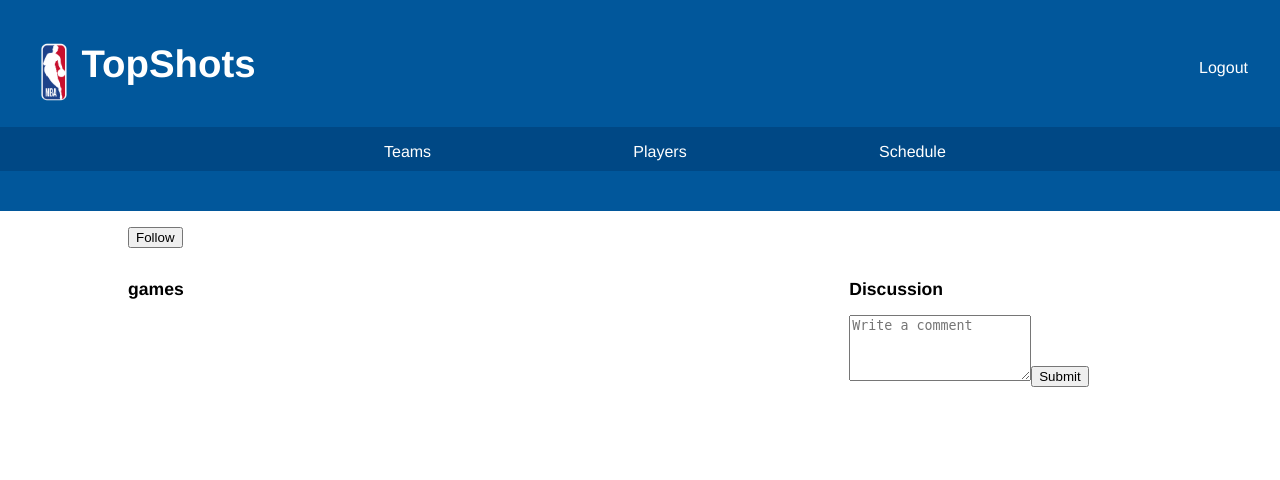
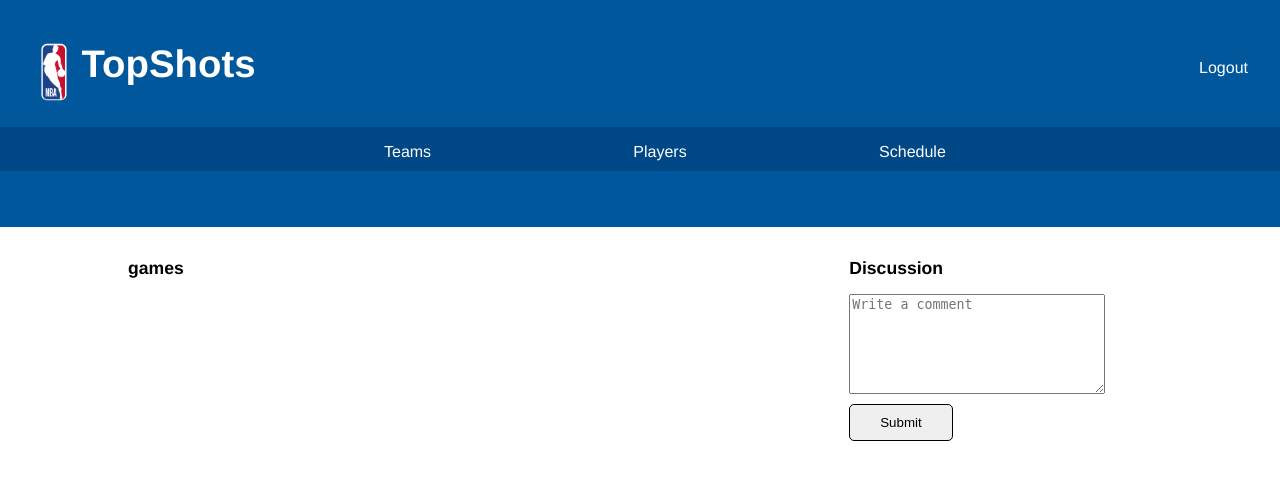
Before and after one commit to jayant95/TopShots, a PHP site: page /playerdetail.php?playerteam=1 in a window 1280 px wide. Shown: the top 480 px of the page. Run offline with PHP 8.4, Linux system fonts and the light colour scheme; the visitor is signed in with stand-in values (Sample User, id 1); data comes from the database, SQL or seed files in the repository; data that the repository does not hold is empty.

Commit message:
style follow button and comment

```diff
--- a/css/main.css
+++ b/css/main.css
@@ -372,3 +372,30 @@
   color: white;
   margin-left: 5px;
 }
+
+textarea{
+  width: 100%;
+  height:100px;
+  display: inline-block;
+}
+
+input[type=submit] {
+    padding:10px 30px;
+    margin-top: 10px;
+
+    border:1px solid;
+    cursor:pointer;
+    -webkit-border-radius: 5px;
+    border-radius: 5px;
+}
+
+input[type=submit]:hover {
+    background: #004885;
+    color:white;
+}
+
+.stattitle input[type=submit]{
+      margin-top: 0;
+  margin-left: 20px;
+  padding:5px 20px;
+}
--- a/playerdetail.php
+++ b/playerdetail.php
@@ -74,6 +74,7 @@
     ?>
 
     <div class="stattitle">
+      <form>
         <table>
 
           <?php
@@ -81,6 +82,17 @@
             while($stmt->fetch()){
               echo "<h1 class='playername'>".$playername."</h1><p>  <".$age.">  ".$team."</p>";
               echo "<tr><th>Points</th><th class='playerstat'>Assists</th><th class='playerstat'>Rebounds</th><th class='playerstat'>Play time</th><th class='playerstat'>fgAttempted</th><th class='playerstat'>fgPercentage</th><th class='playerstat'>3PM</th><th class='playerstat'>3PA</th><th class='playerstat'>3Percetage</th></tr>";
+
+                if (!empty($_SESSION['username'])) {
+                  $user = [];
+                  $user['username'] = $_SESSION['username'];
+                  $user['playerID'] = $playerID;
+                  if (isPlayerFollowing($user, $connection)) {
+                    echo "<input type='submit' name='unfollow' value='Unfollow'/>";
+                  } else {
+                    echo "<input type='submit' name='follow' value='Follow'/>";
+                  }
+                }
 
               echo "<tr><td class='playerstat'>".$points."</td><td class='playerstat'>".$assists."</td><td class='playerstat'>".$rebounds."</td><td class='playerstat'>".$minutes."</td><td class='playerstat'>".$fgAttempted."</td><td class='playerstat'>".$fgPercentage."</td><td class='playerstat'>".$PM."</td><td class='playerstat'>".$PA."</td><td class='playerstat'>".$Ppercentage."</td></tr>";
 
@@ -90,30 +102,14 @@
           ?>
 
         </table>
+      </form>
       </div>
 
 
       <div class="page-content">
 
       	<form action="" method="post">
-
-
-
-        <form>
-          <?php
-          if (!empty($_SESSION['username'])) {
-            $user = [];
-            $user['username'] = $_SESSION['username'];
-            $user['playerID'] = $playerID;
-            if (isPlayerFollowing($user, $connection)) {
-              echo "<input type='submit' name='unfollow' value='Unfollow'/>";
-            } else {
-              echo "<input type='submit' name='follow' value='Follow'/>";
-            }
-          }
-          ?>
-        </form>
-        <div class="leftcontent">
+          <div class="leftcontent">
 
         	<h2>games</h2>
         		<?php
@@ -130,9 +126,10 @@
 
 
         		?>
-        	</form>
+
 
         </div>
+
         <div class="rightcontent">
 
           <form action="playerDetail.php?playerID=<?php echo "$playerID&playerteam=$playerteam"?>" method="post">
@@ -175,6 +172,7 @@
 
           </form>
         </div>
+      </form>
       </div>
 
     <?php
```
